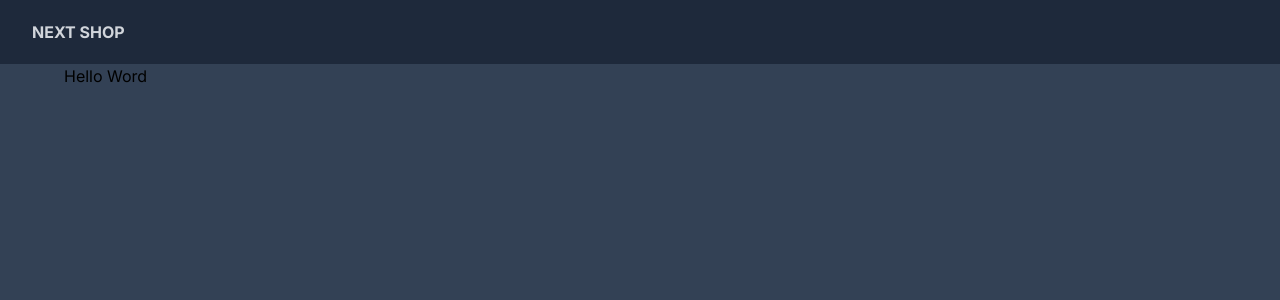
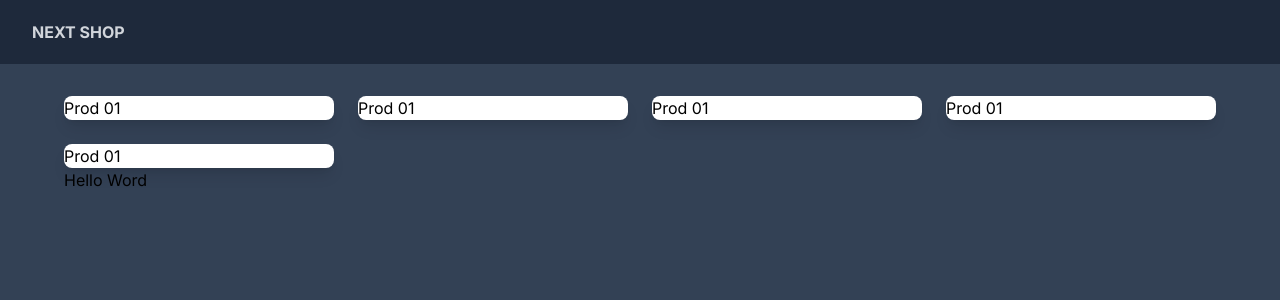
Before and after one commit to kcsdesenvolvedor/next-shop, a Next.js app: page / in a window 1280 px wide. Shown: the top 300 px of the page. Built offline with nearby package versions, Linux system fonts and the light colour scheme.

Commit message:
Listagem de produtos parte01

```diff
--- a/src/app/page.tsx
+++ b/src/app/page.tsx
@@ -2,7 +2,24 @@
 
 export default function Home() {
   return (
-    <div>
+    <div className="max-w-7xl mx-auto pt-8 px-8 xl:px-0">
+      <div className="grid grid-cols-1 sm:grid-cols-2 md:grid-cols-3 lg:grid-cols-4 gap-10 xl:gap-6">
+        <div className="bg-white rounded-lg shadow-lg overflow-hidden">
+          Prod 01
+        </div>
+        <div className="bg-white rounded-lg shadow-lg overflow-hidden">
+          Prod 01
+        </div>
+        <div className="bg-white rounded-lg shadow-lg overflow-hidden">
+          Prod 01
+        </div>
+        <div className="bg-white rounded-lg shadow-lg overflow-hidden">
+          Prod 01
+        </div>
+        <div className="bg-white rounded-lg shadow-lg overflow-hidden">
+          Prod 01
+        </div>
+      </div>
       <h1>Hello Word</h1>
     </div>
   );
```
